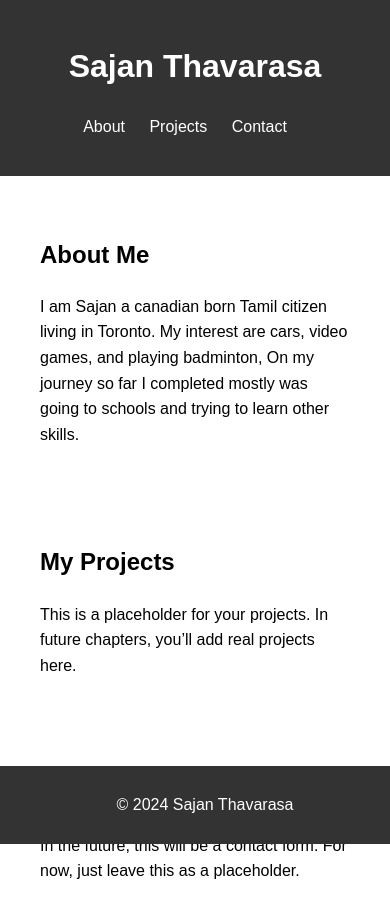
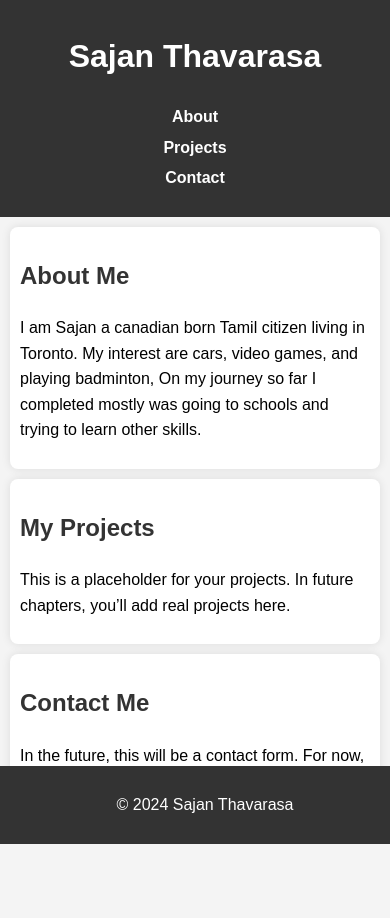
Before and after one commit to SajanT26/my-portfolio, a plain HTML site: page index.html in a window 390 px wide. After the commit the page ends 844 px from the top, so only its background shows below. Drawn offline with Linux system fonts and the light colour scheme.

Commit message:
Added basic CSS styling and responsive design

```diff
--- a/css/styles.css
+++ b/css/styles.css
@@ -3,16 +3,22 @@ body {
     font-family: Arial, sans-serif;
     margin: 0;
     padding: 0;
+    background-color: #f4f4f4;
     line-height: 1.6;
 }
 
-header {
+header, footer {
     background-color: #333;
     color: white;
+    text-align: center;
     padding: 20px;
-    text-align: center;
 }
 
+footer {
+    position: fixed;
+    bottom: 0;
+    width: 100%;
+}
 nav ul {
     list-style: none;
     padding: 0;
@@ -20,17 +26,29 @@ nav ul {
 
 nav ul li {
     display: inline;
-    margin-right: 20px;
+    margin: 0 10px;
 }
 
 nav ul li a {
     color: white;
     text-decoration: none;
+    font-weight: bold;
+}
+
+nav ul li a:hover {
+    text-decoration: underline;
 }
 
 section {
     padding: 20px;
     margin: 20px;
+    background-color: white;
+    border-radius: 8px;
+    box-shadow: 0 0 10px rgba(0, 0, 0, 0.1);
+}
+
+h2 {
+    color: #333;
 }
 
 footer {
@@ -39,6 +57,24 @@ footer {
     text-align: center;
     padding: 10px;
     position: fixed;
+    width: 100%;
     bottom: 0;
-    width: 100%;
 }
+
+/* Media Queries for Mobile Devices */
+@media only screen and (max-width: 600px) {
+    header, footer {
+        padding: 10px;
+    }
+
+    nav ul li {
+        display: block;
+        text-align: center;
+        margin: 5px 0;
+    }
+
+    section {
+        padding: 10px;
+        margin: 10px;
+    }
+}
```
